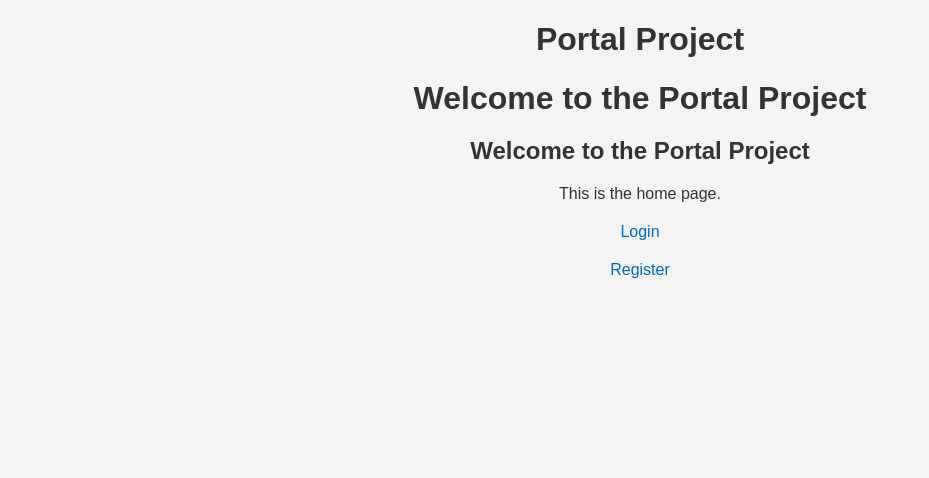
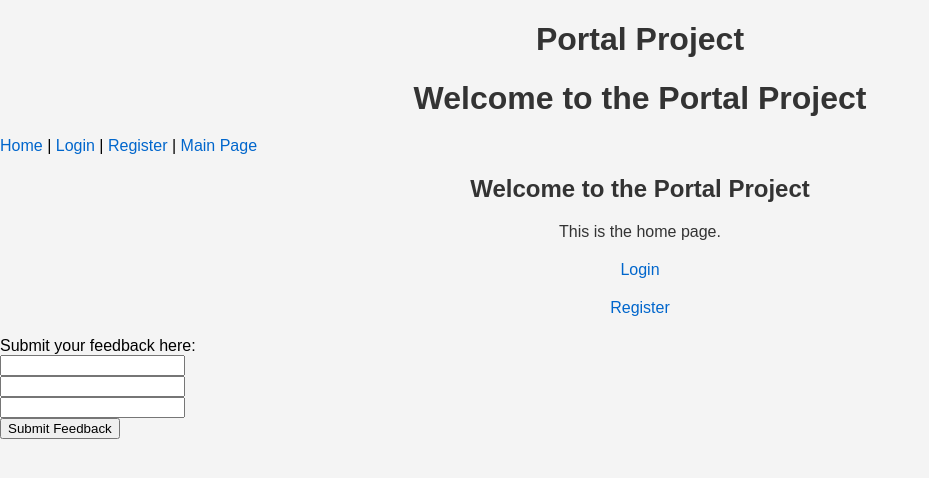
Before and after one commit to Be1l-ai/Portal_Project, a Flask app: page /index in a window 1280 px wide. Shown: the top 478 px of the page, without its empty margins (0-929 px from the left). Run offline with Flask 3, Linux system fonts and the light colour scheme.

Commit message:
Added feedback orm, feedback db, dashboard, Updated routes and blueprints

```diff
--- a/myapp/__init__.py
+++ b/myapp/__init__.py
@@ -22,9 +22,13 @@ def create_app(test_config=None):
     except OSError:
         pass
 
-    # import and register blueprints from the main/
+    # import and register blueprints from the main/ and auth/ and feedback/
     from myapp.main import main_bp
+    from myapp.auth import auth_bp
+    from myapp.feedback import feedback_bp
     app.register_blueprint(main_bp)
+    app.register_blueprint(auth_bp)
+    app.register_blueprint(feedback_bp)
 
     from . import db
     db.init_app(app)
--- /dev/null
+++ b/myapp/auth/__init__.py
@@ -0,0 +1,5 @@
+from flask import blueprints
+
+auth_bp = blueprints.Blueprint('auth', __name__)
+
+from . import auth
--- /dev/null
+++ b/myapp/feedback/__init__.py
@@ -0,0 +1,6 @@
+from flask import blueprints
+
+
+feedback_bp = blueprints.Blueprint('feedback', __name__)
+
+from . import feedback_routes
--- /dev/null
+++ b/myapp/feedback/feedback_routes.py
@@ -0,0 +1,26 @@
+from flask import render_template, request, redirect, url_for, flash, session, g
+from . import feedback_bp
+from myapp.db import get_db
+
+@feedback_bp.route("/index", methods=["GET", "POST"])
+def index():
+    if request.method == "POST":
+        company_id = request.form["company_id"]
+        title = request.form["title"]
+        feedback = request.form["feedback"]
+        error = None
+        if not feedback:
+            error = "Feedback is required to submit."
+
+        if error is not None:
+            flash(error)
+        else:
+            db = get_db()
+            db.execute(
+                "INSERT INTO feedback (company_id, title, body) VALUES (?, ?, ?)",
+                (company_id, title, feedback,)
+            )
+            db.commit()
+            flash("Feedback submitted successfully!")
+            return redirect(url_for("feedback.index"))
+    return render_template("index.html")
--- a/myapp/main/routes.py
+++ b/myapp/main/routes.py
@@ -1,88 +1,34 @@
 from flask import render_template, request, redirect, url_for, flash, session, g
 from . import main_bp
 from myapp.db import get_db
-from functools import wraps
-
-def login_required(view):
-    @wraps(view)
-    def wrapped_view(**kwargs):
-        if g.user is None:
-            return redirect(url_for("main.login"))
-        return view(**kwargs)
-    return wrapped_view
+from myapp.utils import login_required
 
 # a simple page that says hello
-@main_bp.route('/index')
-def index():
-    return render_template('index.html')
-
-@main_bp.route("/mainpage")
+@main_bp.route("/mainpage", methods=["GET"])
 @login_required
 def mainpage():
-    return render_template('mainpage.html')
+    return render_template('main/mainpage.html')
 
-
-@main_bp.route("/login", methods=["GET", "POST"])
-def login():
-    if request.method == "POST":
-        username = request.form["username"]
-        password = request.form["password"]
+@main_bp.route("/dashboard")
+@login_required
+def dashboard():
+    if request.method == "GET":
+        db = get_db()
+        feedback_list = db.execute(
+            "SELECT title, company_id, created, body FROM feedback ORDER BY created DESC"
+        ).fetchall()
         error = None
-        db = get_db()
-        user = db.execute(
-            "SELECT * FROM user WHERE username = ?", (username,)
-        ).fetchone()
-
-        if user is None:
-            error = "Incorrect username."
-        elif user["password"] != password:
-            error = "Incorrect password."
-
+        if feedback_list is None:
+            error = "No feedback found."
         if error is not None:
             flash(error)
-        else:
-            session.clear()
-            session["user_id"] = user["id"] #is this safe??? --answer: supposedly yes but also no
-            return redirect(url_for("main.mainpage"))
-    return render_template("auth/login.html")
 
-@main_bp.route("/register", methods=["GET", "POST"])
-def register():
-    if request.method == "POST":
-        password = request.form["password"]
-        username = request.form["username"]
-        error = None
-        if not username:
-            error = "Username is required."
-        elif not password:
-            error = "Password is required."
-
-        if error is not None:
-            flash(error)
-        else:
-            db = get_db()
-            try:
-                db.execute(
-                    "INSERT INTO user (username, password) VALUES (?, ?)",
-                    (username, password),
-                    #replace this shit with more secure shit later
-                )
-                db.commit()
-            except db.IntegrityError:
-                error = f"User {username} is already registered."
-            else:
-                return redirect(url_for("main.login"))
-    return render_template("auth/register.html")
-
-@main_bp.route("/logout")
-def logout():
-    session.clear()
-    return render_template("index.html")
+    return render_template("main/dashboard.html",  feedback_list=feedback_list)
 
 
 # things to change
-#1st is the security -- dont know how to fix this for now
-#2nd is redirects
-#3rd is the code placement --supposedly its fine but i feel like its not
+#1st is the security -- dont know how to fix this for now -- still not fixed
+#2nd is redirects -- fixed
+#3rd is the code placement -- fixed
 #4th is the front end
-#5th i think the database is messed up? --update database fixed
+#5th i think the database is messed up? -- fixed
--- a/myapp/static/css/main.css
+++ b/myapp/static/css/main.css
@@ -34,3 +34,13 @@ a {
     border-radius: 8px;
     box-shadow: 0 0 10px rgba(0, 0, 0, 0.1);
 }
+
+ul {
+  list-style-type: none;
+  margin: 0;
+  padding: 0;
+}
+
+li {
+  list-style-type: none;
+}
--- a/myapp/templates/index.html
+++ b/myapp/templates/index.html
@@ -5,10 +5,29 @@
  <h1>Welcome to the Portal Project</h1>
 {% endblock %}
 
+{% block nav %}
+    <nav>
+      <a href="{{ url_for('feedback.index') }}">Home</a> |
+      <a href="{{ url_for('auth.login') }}">Login</a> |
+      <a href="{{ url_for('auth.register') }}">Register</a> |
+      <a href="{{ url_for('main.mainpage') }}">Main Page</a>
+    </nav>
+{% endblock %}
+
 {% block content %}
     <h2>Welcome to the Portal Project</h2>
     <p>This is the home page.</p>
-    <p><a href="{{ url_for('main.login') }}">Login</a></p>
-    <p><a href="{{ url_for('main.register') }}">Register</a></p>
+    <p><a href="{{ url_for('auth.login') }}">Login</a></p>
+    <p><a href="{{ url_for('auth.register') }}">Register</a></p>
+
+    <div>
+        <form method="POST">
+            <label for="feedback">Submit your feedback here:</label><br>
+            <input type="text" id="company_id" name="company_id" value="{{ request.form['company_id'] }}" required><br>
+            <input type="text" id="title" name="title" value="{{ request.form['title'] }}" required><br>
+            <input type="text" id="feedback" name="feedback" value="{{ request.form['feedback'] }}" required><br>
+            <button type="submit" value="feedback">Submit Feedback</button>
+        </form>
+    </div>
 
 {% endblock %}
```
Also changed, not shown: ROADMAP.md (+8 -8 lines), myapp/auth/auth.py (added, +60 -0 lines), myapp/templates/auth/login.html (+9 -0 lines), myapp/templates/auth/register.html (+9 -0 lines), myapp/templates/main/dashboard.html (added, +37 -0 lines), myapp/templates/main/mainpage.html (added, +25 -0 lines), myapp/templates/mainpage.html (deleted, +0 -16 lines), myapp/utils.py (added, +10 -0 lines), myapp/extentions.py (deleted).
